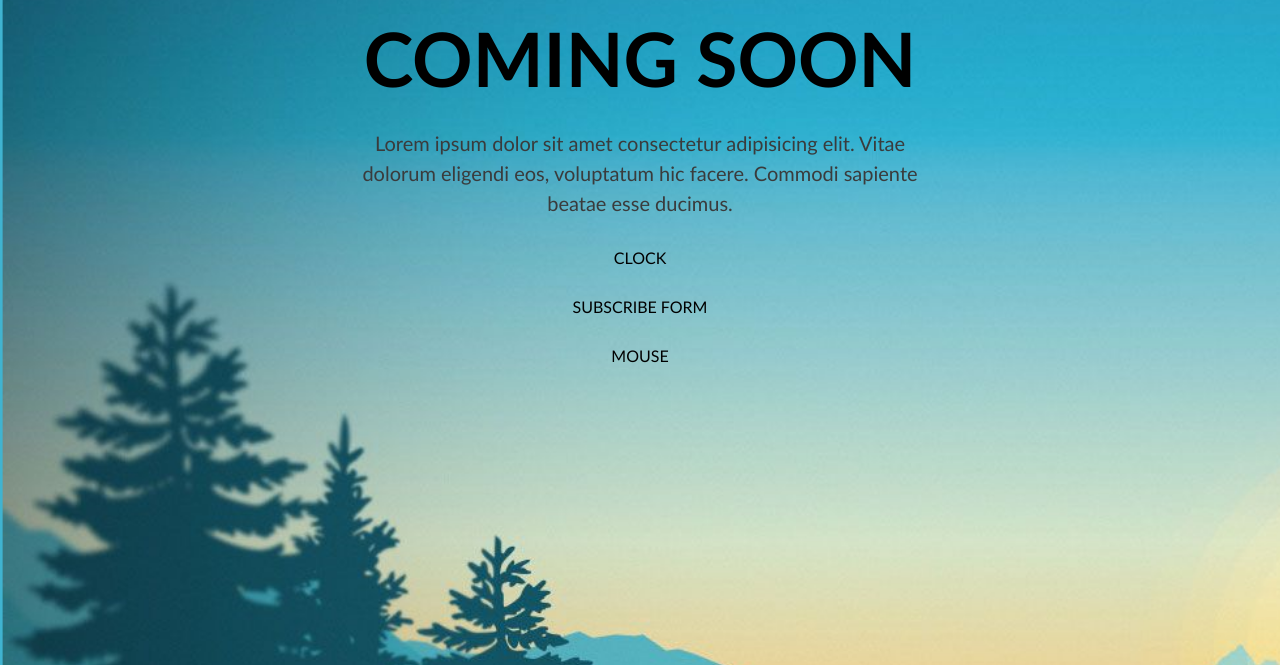
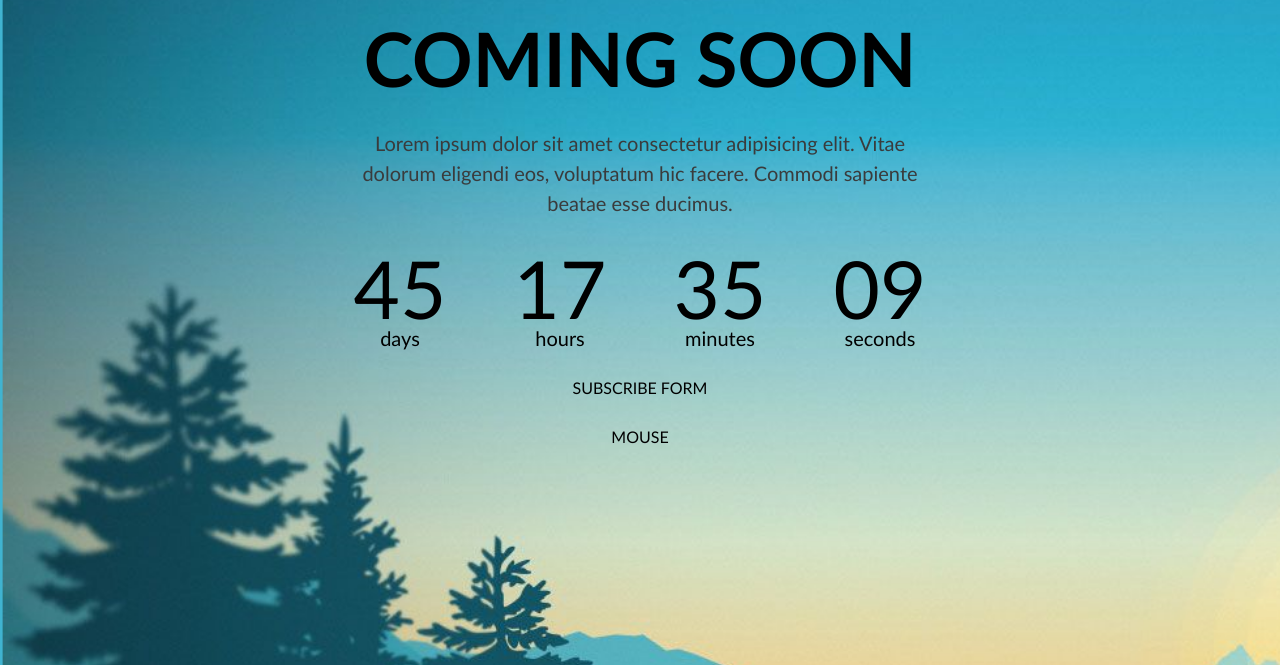
Before and after one commit to Uugne/6-soon, a website with bundled scripts: page index.html in a window 1280 px wide. Shown: the part 132-797 px from the top of the page. Built offline with nearby package versions, Linux system fonts and the light colour scheme.

Commit message:
render clock

```diff
--- /dev/null
+++ b/css/clock.css
@@ -0,0 +1,21 @@
+.clock {
+    display: grid;
+    grid-template-columns: 1fr 1fr;
+    gap: 40px;
+}
+
+.clock > .time > .value {
+    font-size: 80px;
+    line-height: 80px;
+}
+
+.clock > .time > .label {
+    font-size: 20px;
+    line-height: 20px;
+}
+
+@media (min-width: 800px) {
+    .clock {
+        grid-template-columns: 1fr 1fr 1fr 1fr;
+    }
+}
--- a/css/layout.css
+++ b/css/layout.css
@@ -35,6 +35,7 @@
     font-size: 75px;
     line-height: 80px;
     text-transform: uppercase;
+    word-break: break-word;
 }
 
 .hero .main-description {
--- a/index.html
+++ b/index.html
@@ -8,6 +8,7 @@
     <link rel="stylesheet" href="./css/reset.css">
     <link rel="stylesheet" href="./css/variables.css">
     <link rel="stylesheet" href="./css/layout.css">
+    <link rel="stylesheet" href="./css/clock.css">
     <link rel="stylesheet" href="./css/custom.css">
 </head>
 
@@ -17,7 +18,7 @@
             <img src="./img/logo.png" alt="Logo">
             <h1 class="main-title">Coming soon</h1>
             <p class="main-description">Lorem ipsum dolor sit amet consectetur adipisicing elit. Vitae dolorum eligendi eos, voluptatum hic facere. Commodi sapiente beatae esse ducimus.</p>
-            <div class="clock">CLOCK</div>
+            <div id="clock_birthday" class="clock">CLOCK</div>
             <form>SUBSCRIBE FORM</form>
             <div class="mouse">MOUSE</div>
         </div>
--- /dev/null
+++ b/js/components/clock.js
@@ -0,0 +1,39 @@
+function calcTimeTillDate(date) {
+    const targetDate = '2022-' + date;
+
+
+
+
+
+    return {
+        days: 45,
+        hours: 17,
+        minutes: 35,
+        seconds: 9
+    }
+}
+
+function formatNumber(number) {
+    return number < 10 ? '0' + number : number;
+}
+
+function clock (selector, date) {
+    const DOM = document.querySelector(selector);
+    const timeLeft = calcTimeTillDate(date);
+    const config = ['days', 'hours', 'minutes', 'seconds'];
+
+    let HTML = '';
+
+    for (const item of config) {
+        const value = item !== 'days' ? formatNumber(timeLeft[item]) : timeLeft[item];
+
+        HTML += `<div class="time">
+                    <div class="value">${value}</div>
+                    <div class="label">${item}</div>
+                </div>`;
+    }
+
+    DOM.innerHTML = HTML;
+}
+
+export {clock}
--- a/js/main.js
+++ b/js/main.js
@@ -0,0 +1,3 @@
+import {clock} from './components/clock.js';
+
+clock('#clock_birthday', '03-15');
```
